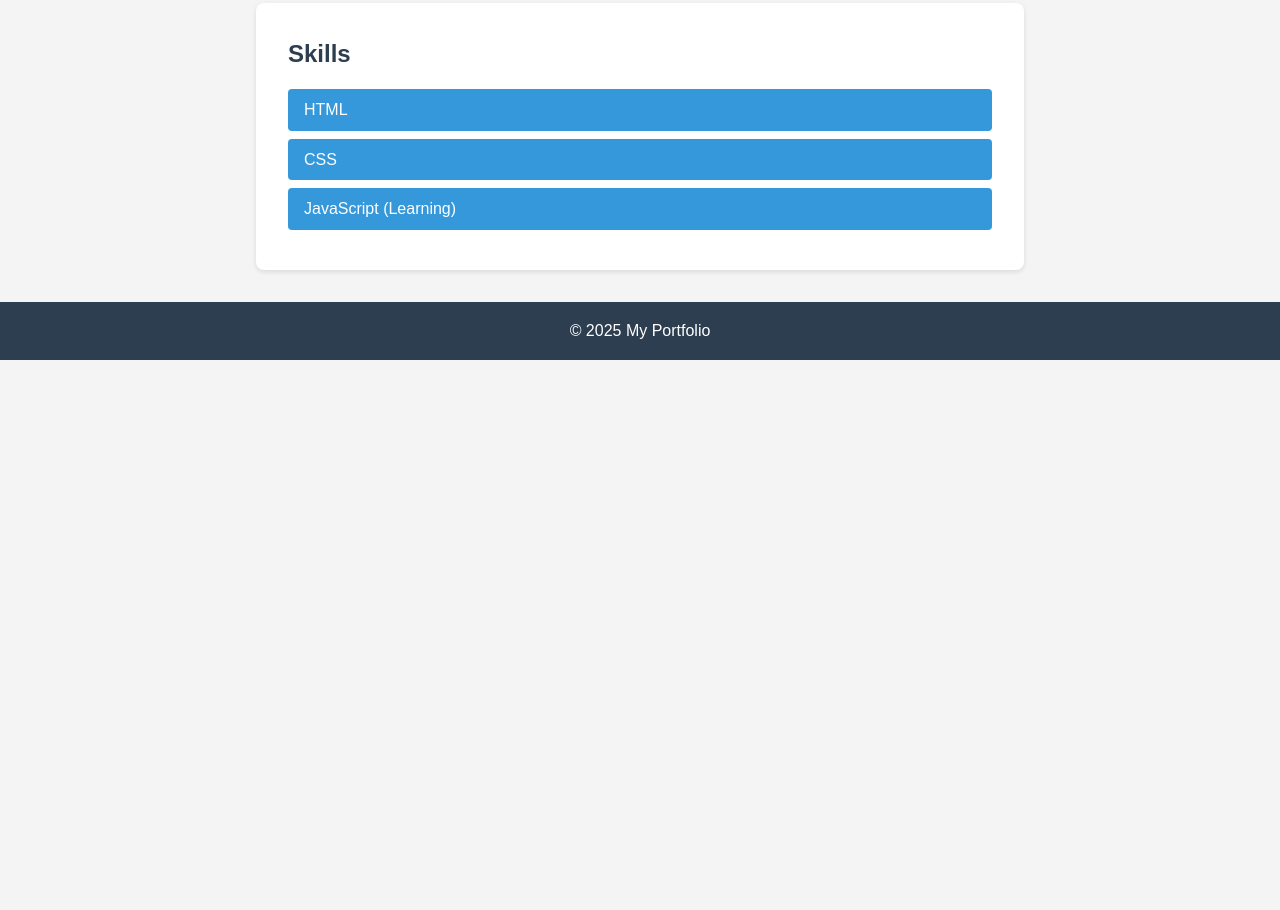
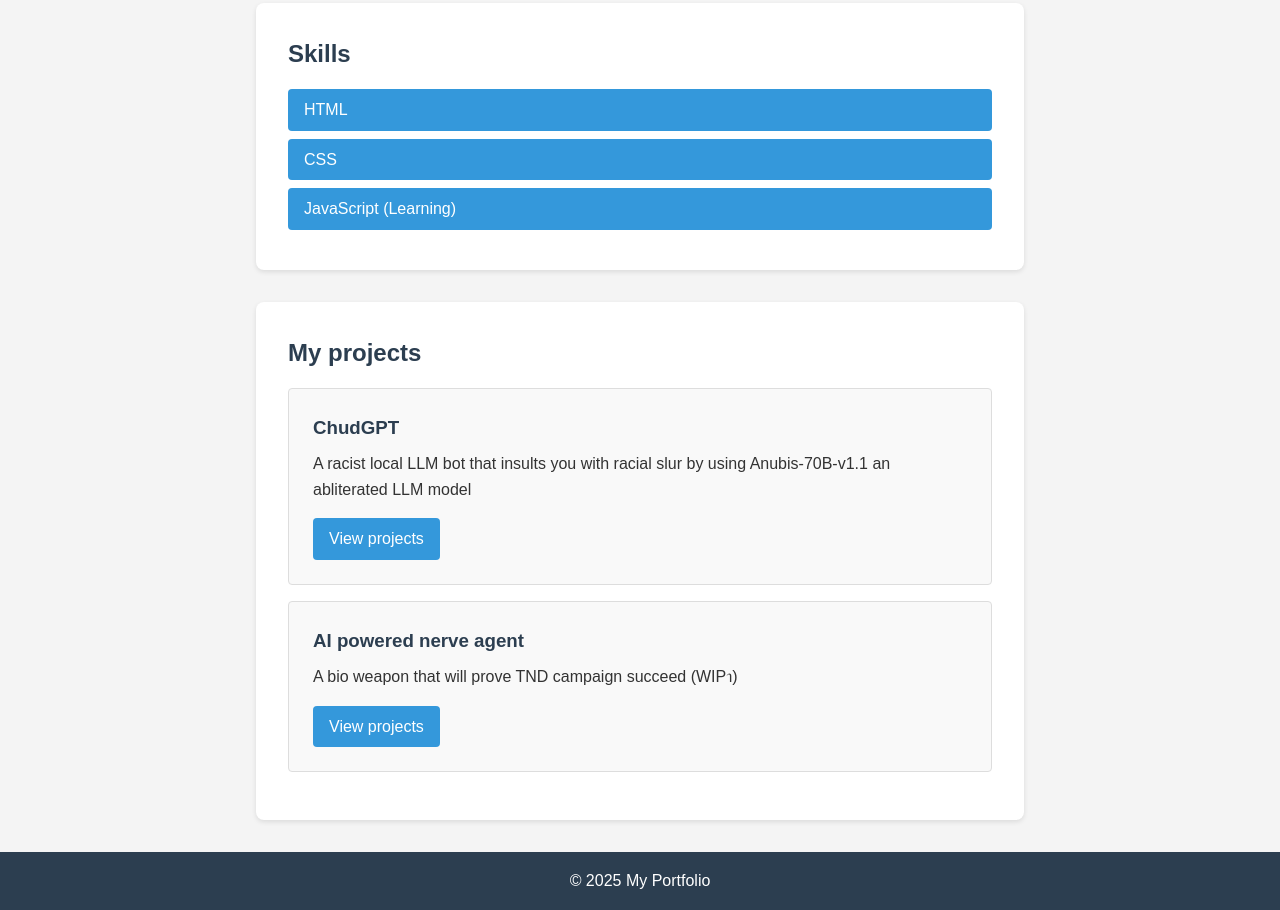
Before and after one commit to ernst52/my-portfolio, a plain HTML site: page index.html in a window 1280 px wide. Shown: the part 354-1264 px from the top of the page. Before the commit the page ends 800 px from the top, so only its background shows below. Drawn offline with Linux system fonts and the light colour scheme.

Commit message:
Add projects section with styling

```diff
--- a/index.html
+++ b/index.html
@@ -26,6 +26,21 @@
                 <li>JavaScript (Learning)</li>
             </ul>
         </section>
+
+        <section id="projects">
+            <h2>My projects</h2>
+            <div class="project">
+                <h3>ChudGPT</h3>
+                <p>A racist local LLM bot that insults you with racial slur by using Anubis-70B-v1.1 an abliterated LLM model</p>
+                <a href="#" class="project-link">View projects</a>
+            </div>
+            <div class="project">
+                <h3>AI powered nerve agent</h3>
+                <p>A bio weapon that will prove TND campaign succeed (WIPา)</p>
+                <a href="#" class="project-link">View projects</a>
+            </div>
+        </section>
+
     </main>
 
     <footer>
--- a/style.css
+++ b/style.css
@@ -61,3 +61,30 @@ footer {
     padding: 1rem;
     margin-top: 2rem;
 }
+
+.project {
+    border: 1px solid #ddd;
+    padding: 1.5rem;
+    margin-bottom: 1rem;
+    border-radius: 4px;
+    background-color: #f9f9f9;
+}
+
+.project h3 {
+    color: #2c3e50;
+    margin-bottom: 0.5rem;
+}
+
+.project-link {
+    display: inline-block;
+    background-color: #3498db;
+    color: white;
+    padding: 0.5rem 1rem;
+    text-decoration: none;
+    border-radius: 4px;
+    margin-top: 1rem;
+}
+
+.project-link:hover {
+    background-color: #2980b9;
+}
```
